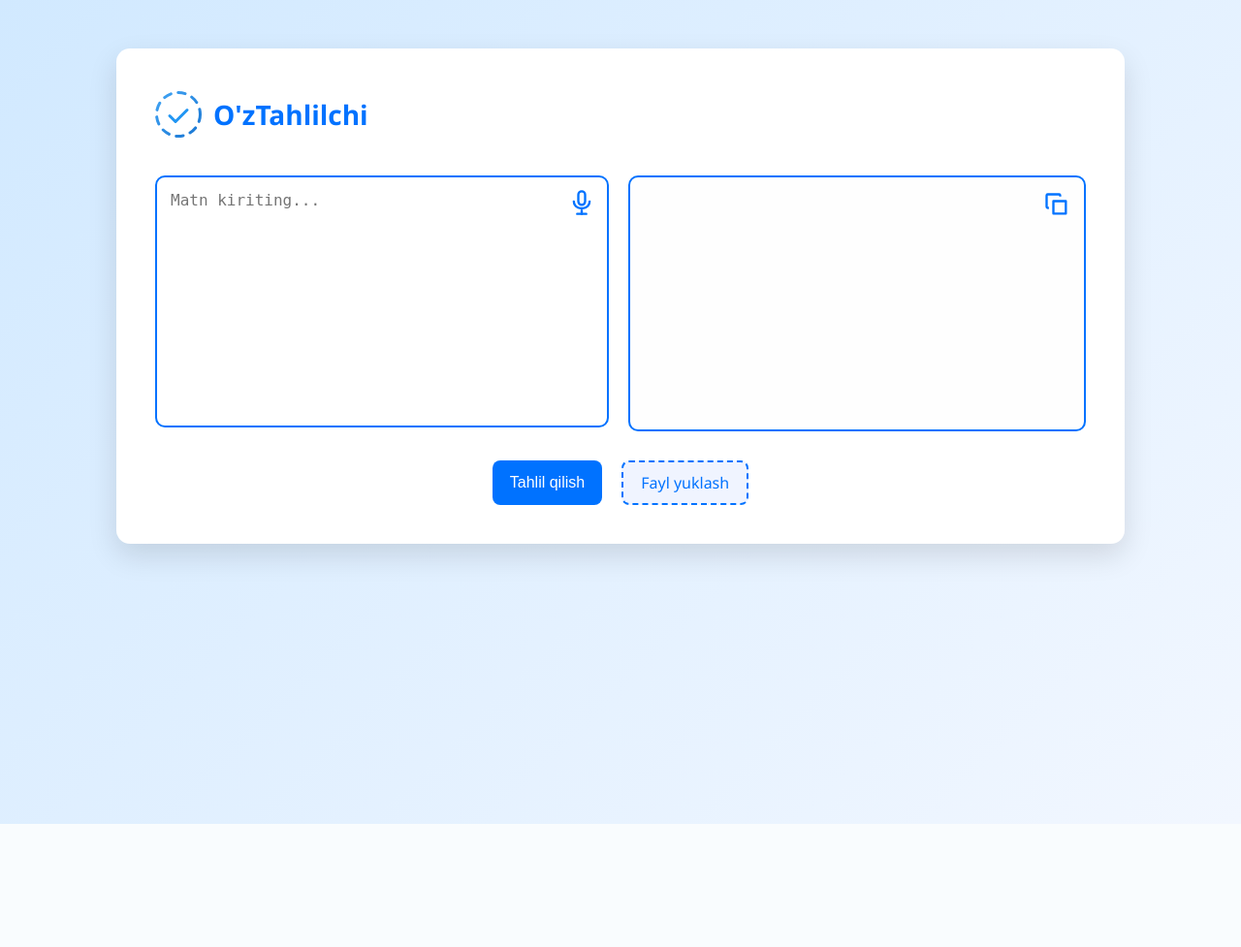
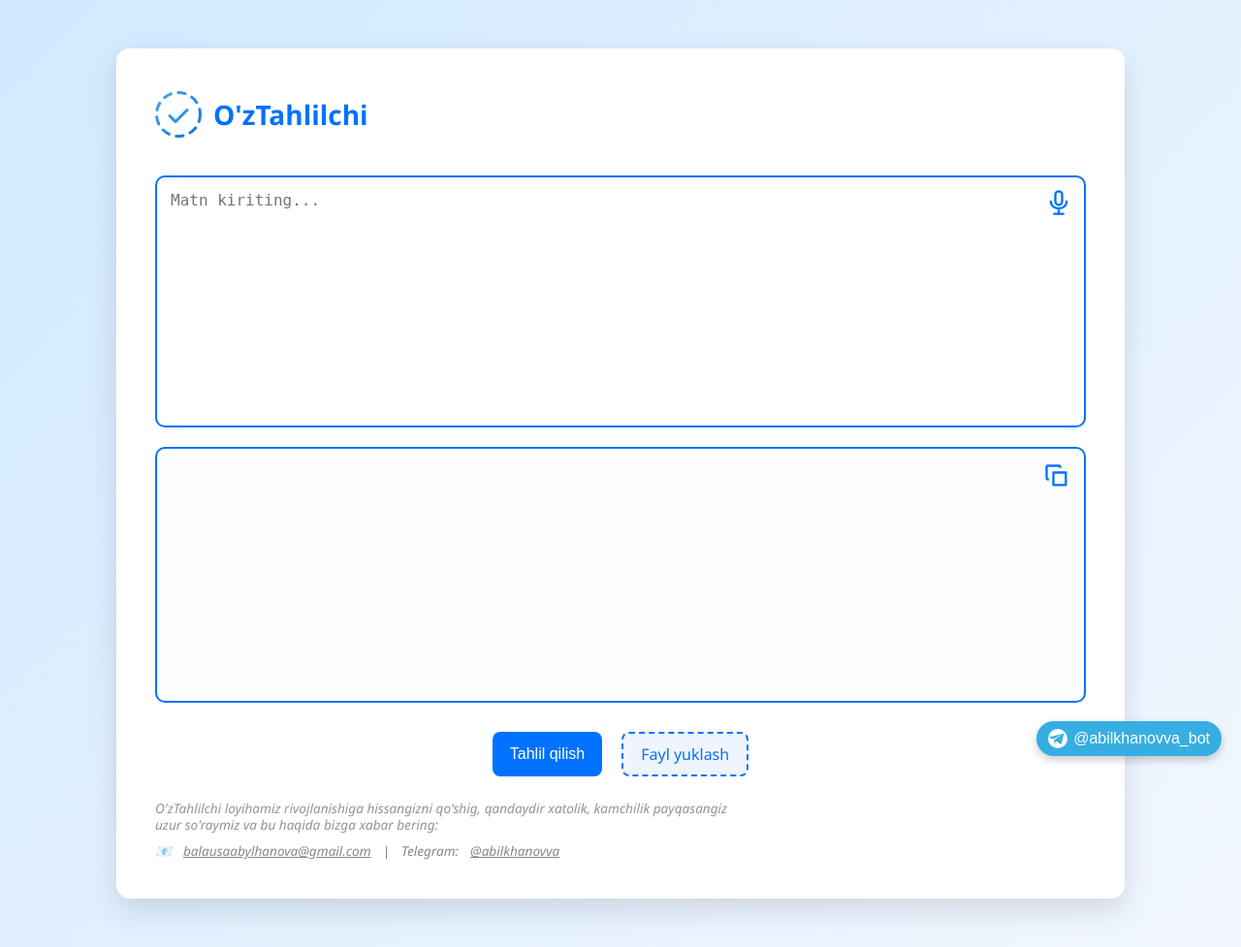
Before and after one commit to abilkhanovva/Oztahlilchi-Backend, a Flask app: page / in a window 1280 px wide. Shown: the whole page at 97% size. Before the commit the page ends 850 px from the top, so only its background shows below. Run offline with Flask 3, Linux system fonts and the light colour scheme; parts of the project's set-up code (start-up, migrations or seed data) failed here and were passed over.

Commit message:
CSS va HTML kodlar yangilandi

```diff
--- a/backend/templates/index.html
+++ b/backend/templates/index.html
@@ -4,8 +4,32 @@
     <meta charset="UTF-8" />
     <meta name="viewport" content="width=device-width, initial-scale=1" />
     <title>O'zTahlilchi 🧠</title>
-    <!-- Statik fayllarni Flask uchun to‘g‘ri ulaymiz -->
     <link rel="stylesheet" href="{{ url_for('static', filename='style.css') }}" />
+    <style>
+        /* Aloqa ma'lumotlari uchun mayda, nozik stil */
+        .contact-info {
+            font-size: 12px;
+            color: #666666;
+            max-width: 380px;
+            line-height: 1.4;
+            margin-top: 14px;
+            opacity: 0.7;
+            font-style: italic;
+            font-family: "Segoe UI", Tahoma, Geneva, Verdana, sans-serif;
+        }
+        .contact-info p {
+            margin: 4px 0;
+        }
+        .contact-info a {
+            color: #666666;
+            text-decoration: underline;
+        }
+        .contact-info a:hover,
+        .contact-info a:focus {
+            color: #2196F3;
+            outline: none;
+        }
+    </style>
 </head>
 <body>
     <div class="container">
@@ -60,8 +84,35 @@
                 <input type="file" id="fileUpload" accept=".txt, .pdf, .docx, .pptx" style="display: none;">
             </div>
 
-        </main>
-    </div>
+            <!-- Aloqa ma'lumotlari -->
+            <div class="contact-info" role="contentinfo" aria-label="Aloqa ma'lumotlari"
+            style="font-size: 0.75rem; color: #666; line-height: 1.3; margin-top: 1.5rem; max-width: 100%;">
+
+            <p style="margin: 0 0 0.6rem 0; max-width: 600px; font-size: 0.85rem;">
+                O'zTahlilchi loyihamiz rivojlanishiga hissangizni qo'shig, qandaydir xatolik, kamchilik payqasangiz uzur so'raymiz va bu haqida bizga xabar bering:
+            </p>
+
+           <p style="margin: 0; font-size: 0.85rem; max-width: 600px; display: flex; flex-wrap: wrap; gap: 12px; align-items: center; color: #555;">
+               📧 <a href="mailto:balausaabylhanova@gmail.com" style="text-decoration: underline; color: inherit;">
+                   balausaabylhanova@gmail.com
+               </a>
+               <span>|</span>
+               Telegram:
+               <a href="https://t.me/abilkhanovva" target="_blank" rel="noopener noreferrer" style="text-decoration: underline; color: inherit;">
+                   @abilkhanovva
+               </a>
+           </p>
+       </div>
+
+       <!-- Telegram ikonkasini o'ng pastki burchakka joylash -->
+       <a href="https://t.me/abilkhanovva_bot" target="_blank" rel="noopener noreferrer"
+          style="position: fixed; bottom: 20px; right: 20px; display: flex; align-items: center; gap: 6px; background: #37AEE2; padding: 8px 12px; border-radius: 24px; box-shadow: 0 4px 8px rgba(0,0,0,0.2); text-decoration: none; color: white; font-weight: 500; font-family: Arial, sans-serif; z-index: 1000;">
+           <svg xmlns="http://www.w3.org/2000/svg" width="20" height="20" viewBox="0 0 240 240" fill="none" aria-hidden="true" focusable="false">
+               <circle cx="120" cy="120" r="120" fill="#fff"/>
+               <path d="M194.8 67.8L166.4 179.3C164 188.6 158.6 190.8 150.7 186.3L106.3 153.7L84.9 174.1C82.3 176.7 80.2 178.8 75.5 178.8L79.3 132.7L162.1 77.9C165.6 75.5 161.7 74 157.3 76.4L63.7 126.1L19.9 112.4C10.4 109.5 10.3 102.4 22.1 97.5L184.6 58.6C191.9 56.7 198 61.1 194.8 67.8Z" fill="#37AEE2"/>
+           </svg>
+           @abilkhanovva_bot
+       </a>
 
     <script src="{{ url_for('static', filename='script.js') }}"></script>
 </body>
--- a/static/style.css
+++ b/static/style.css
@@ -44,14 +44,17 @@ body {
     display: flex;
     gap: 20px;
     margin-bottom: 25px;
+    flex-wrap: wrap; /* kichik ekranlarda joylashishni yaxshilaydi */
 }
 
-.input-area, .output-area {
+.input-area,
+.output-area {
     position: relative;
-    flex: 1;
+    flex: 1 1 100%;
     display: flex;
     flex-direction: column;
     height: 260px;
+    min-width: 0; /* flex item overflow muammosini hal qiladi */
 }
 
 /* Textarea */
```
Also changed, not shown: other parts of static/style.css (+24 -23 lines).
